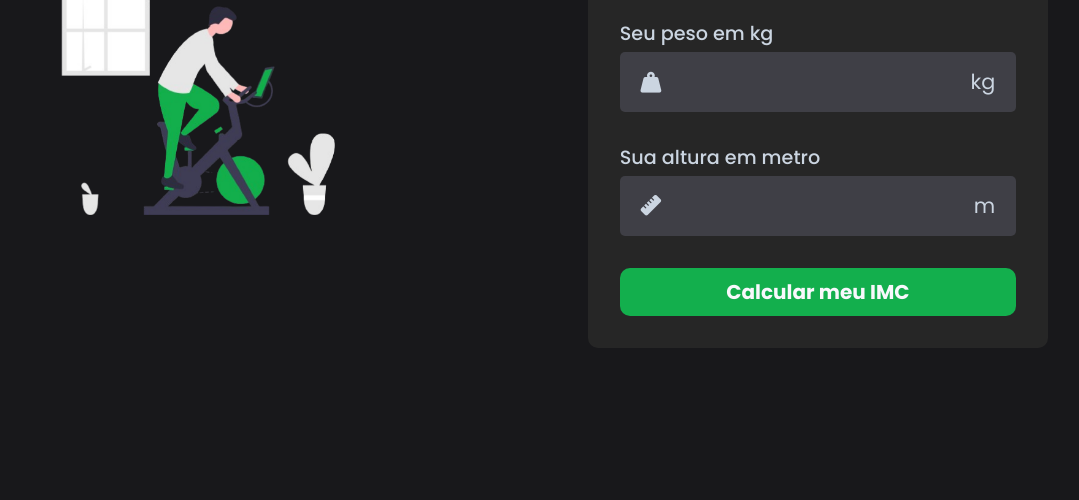
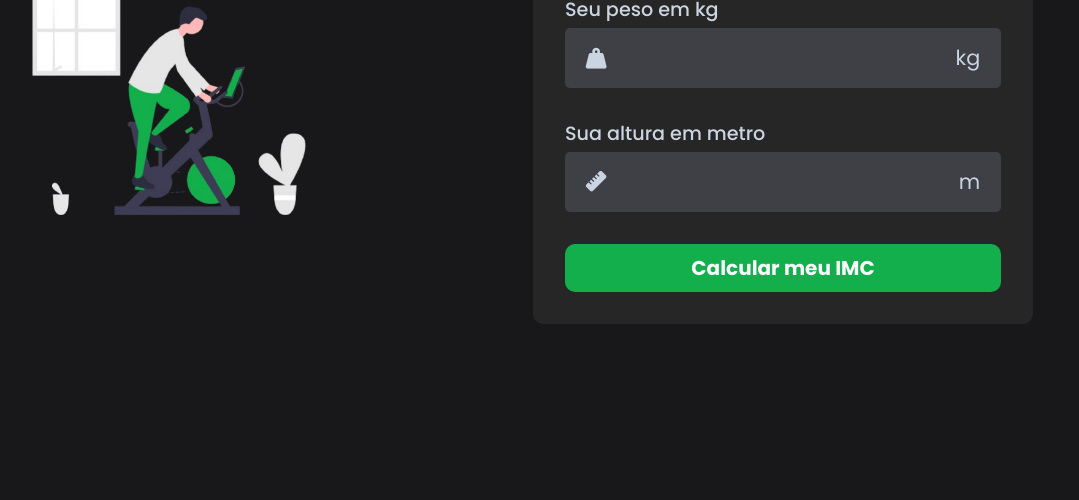
Before and after one commit to HelenaOliveira366/calc, a plain HTML site: page index.html in a window 1280 px wide. Shown: the part 300-800 px from the top of the page, without its empty margins (150-1229 px from the left). Drawn offline with nearby package versions, Linux system fonts and the light colour scheme.

Commit message:
add media queries and width

```diff
--- a/assets/css/style.css
+++ b/assets/css/style.css
@@ -27,23 +27,31 @@ body{
     width: 100%;
     height: 100vh;
     background-color: var(--main-bg-color) !important;
+
+    /*HS*/
+    margin: 0 auto;
 }
 
 .container{
     background-color: var(--main-bg-color) !important;
     display: flex; /*elementos ficam um lado do outro*/
     align-items: center;
+    justify-content: space-around;
     gap: 3.5rem;
     padding: 2rem;
     margin: auto;
     max-width: 100vw;
     max-height: 100vh;
     position:absolute;
-    justify-content: space-around;
 }
 
 .hero-section{
     display: flex;
+    align-items: center;
+    justify-content: center;
+
+    /*HS*/
+    width: 600px;
 }
 
 .hero-section img{
@@ -61,6 +69,9 @@ body{
     color: #f8f8fc;
     background-color: #262626;
     border-radius: 10px;
+
+    /*HS*/
+    width: 600px;
 }
 
 /* formulário de IMC */
@@ -212,8 +223,43 @@ body{
         margin: auto 0.8rem;
     }
 
-     .container .hero-section img{
+    .container .hero-section img{
         min-width: 250px;
+    }
+}
+
+/*HS*/
+
+
+/*HS*/
+@media screen and (min-width: 601px) {
+    .container{
+        flex-direction: column;
+        margin: 0 auto;
+    }
+
+    .calculator{
+        width: 500px;
+    }
+
+    .container .hero-section{
+        width: 500px;
+    }
+}
+
+/*HS*/
+@media screen and (min-width: 400px) and (max-device-width: 600px){
+    .container{
+        flex-direction: column;
+        margin: 0 auto;
+    }
+
+    .calculator{
+        width: 350px;
+    }
+
+    .container .hero-section{
+        width: 350px;
     }
 }
 
```
